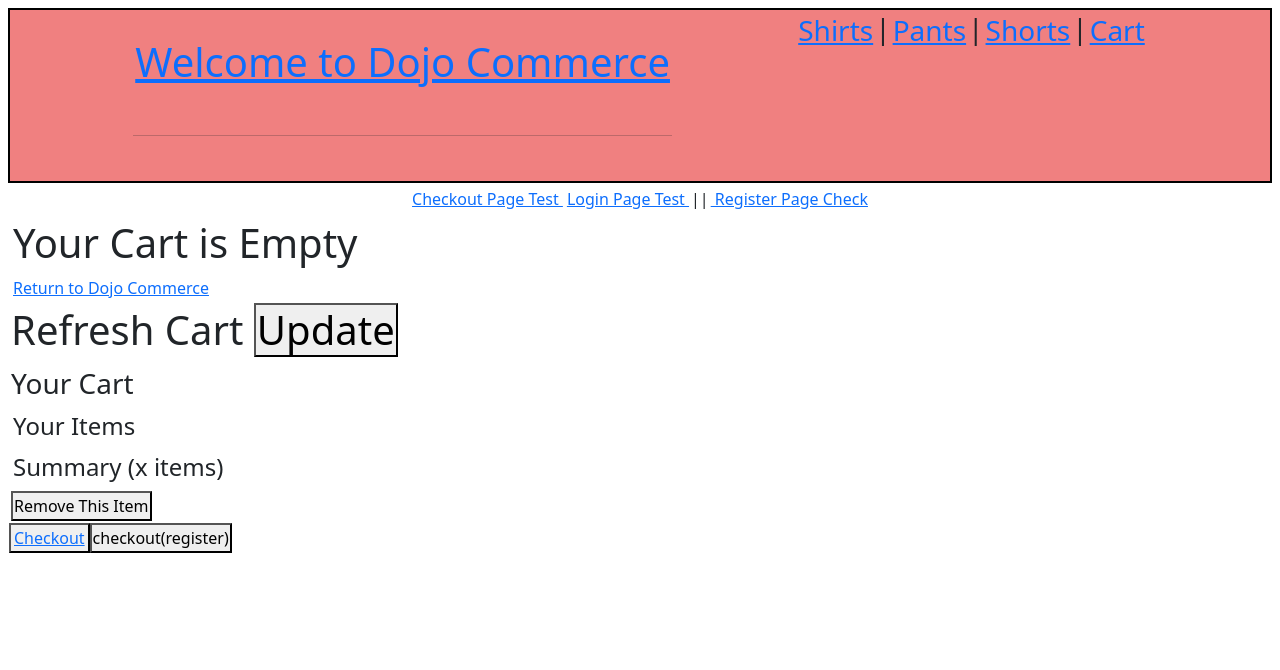
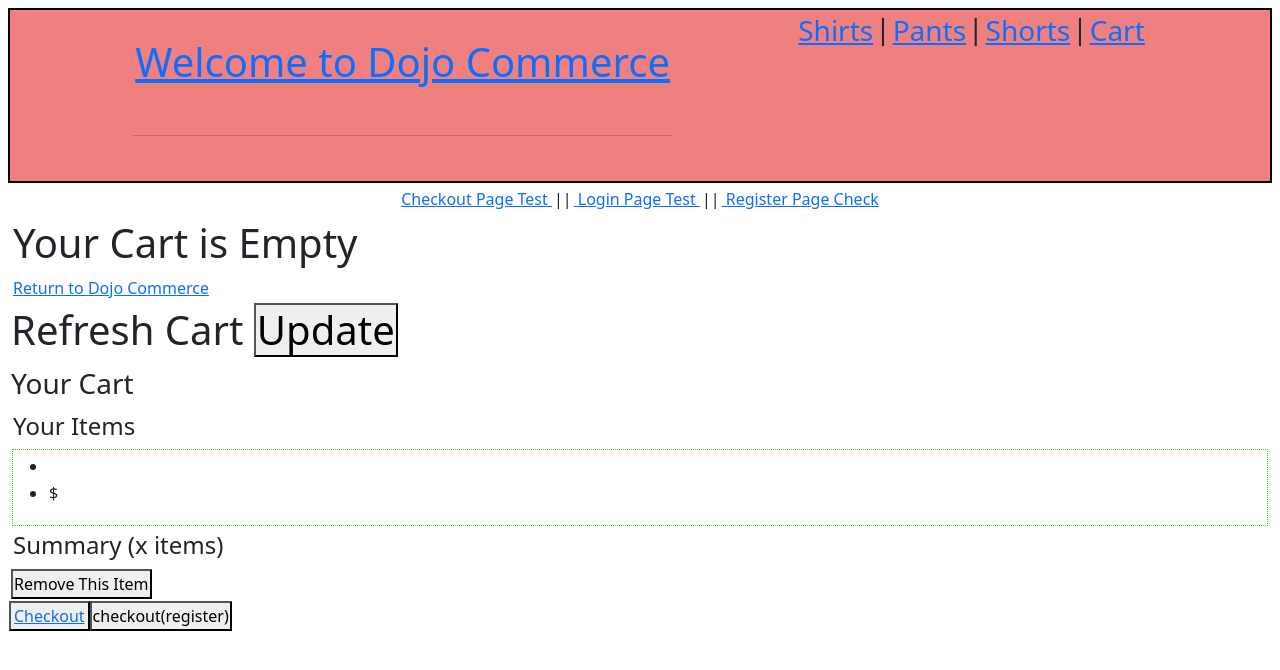
Before and after one commit to codesbyshrey/CodingDojoCommerce, a React (Create React App) app in the folder dojocommerce/: page /test/cart in a window 1280 px wide. Shown: the top 670 px of the page. Built offline with nearby package versions, Linux system fonts and the light colour scheme; no server answers; the HTML template or start-up script is replaced by a standard one.

Commit message:
presents

```diff
--- a/dojocommerce/src/App.js
+++ b/dojocommerce/src/App.js
@@ -30,7 +30,7 @@ function App() {
       </div>
 
       <div className="testpages">
-        <Link to="test/checkout"> Checkout Page Test </Link>
+        <Link to="test/checkout"> Checkout Page Test </Link> ||
         <Link to="/test/login"> Login Page Test </Link> ||
         <Link to="/test/register"> Register Page Check</Link>
       </div>
--- a/dojocommerce/src/views/Cart.jsx
+++ b/dojocommerce/src/views/Cart.jsx
@@ -1,6 +1,7 @@
 // Cart Page
-import React from "react"
-import { Link, useNavigate } from "react-router-dom"
+import axios from "axios"
+import React, { useEffect, useState } from "react"
+import { Link, useNavigate, useParams } from "react-router-dom"
 
 const EmptyCart = () => {
     return (
@@ -12,8 +13,21 @@ const EmptyCart = () => {
 }
 
 const Cart = () => {
+    const [cartProducts, setCartProducts] = useState([])
 
     const navigate = useNavigate();
+    const { id } = useParams()
+
+    useEffect(() => {
+        axios.get(`http://localhost:8000/api/product/${id}`)
+            .then(response => {
+                setCartProducts(response.data)
+            })
+            .catch(err => {
+                console.log(err)
+            })
+
+    }, [id])
 
     const updateCart = () => {
         console.log("Update Cart")
@@ -27,7 +41,6 @@ const Cart = () => {
         navigate('/test/register') //navigate back to home page for now
     }
 
-
     return (
         // if cart exists? then display
 
@@ -38,6 +51,12 @@ const Cart = () => {
             <h3> Your Cart </h3>
             <div className="cartProducts">
                 <h4> Your Items </h4>
+                <div className='featuredItem'>
+                <ul>
+                    <li>{cartProducts.name}</li>
+                    <li>${cartProducts.price}</li>
+                </ul>
+            </div>
             </div>
             <div className="orderSummary">
                 <h4> Summary (x items) </h4>
--- a/dojocommerce/src/views/HomePage.jsx
+++ b/dojocommerce/src/views/HomePage.jsx
@@ -62,7 +62,7 @@ const HomePage = () => {
                                                 ${eachProduct.price}
                                             </CardContent>
                                             <CardActions>
-                                                <Link to='/test/cart'> Add Product to Cart </Link>
+                                                <Link to={`/test/cart/${eachProduct._id}`}> Add Product to Cart </Link>
                                             </CardActions>
                                         </Card>
                                     </Grid>
```
Also changed, not shown: 2 other files (tests, documents, lock files or other folders).
